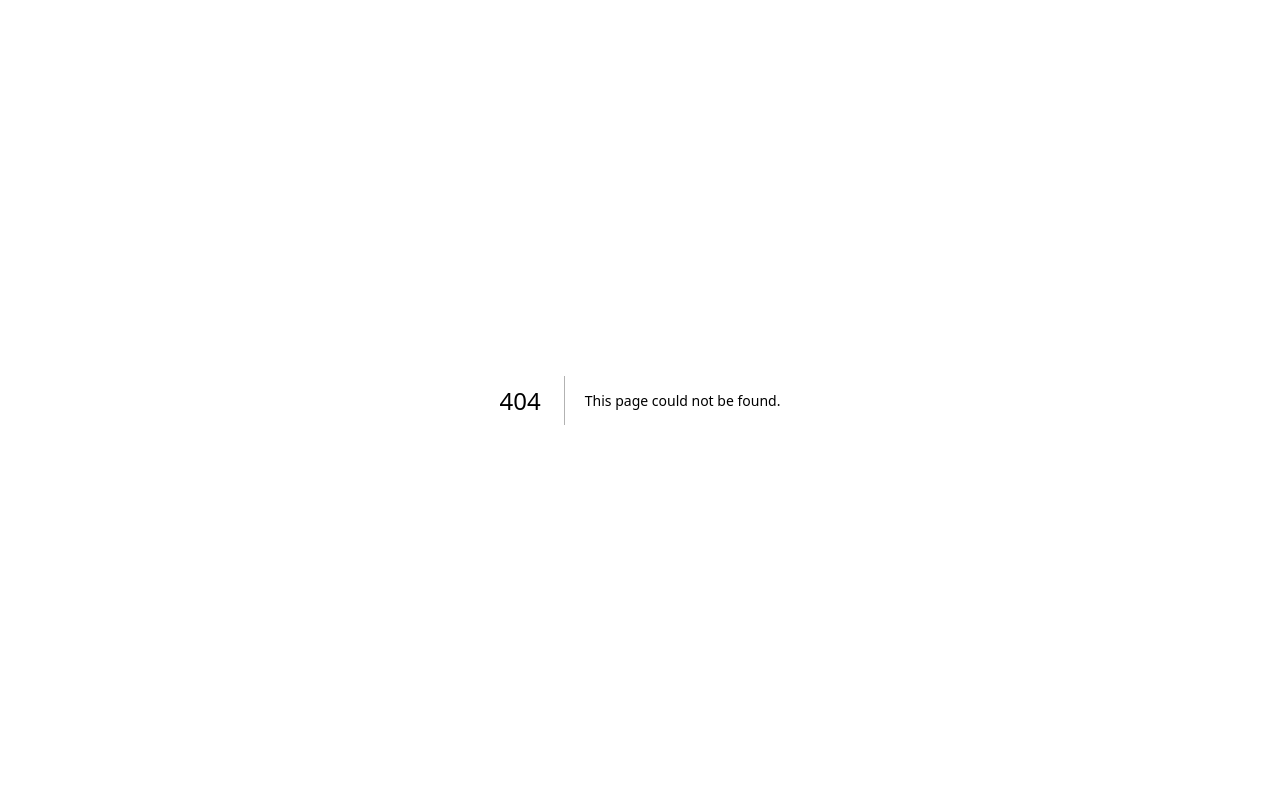
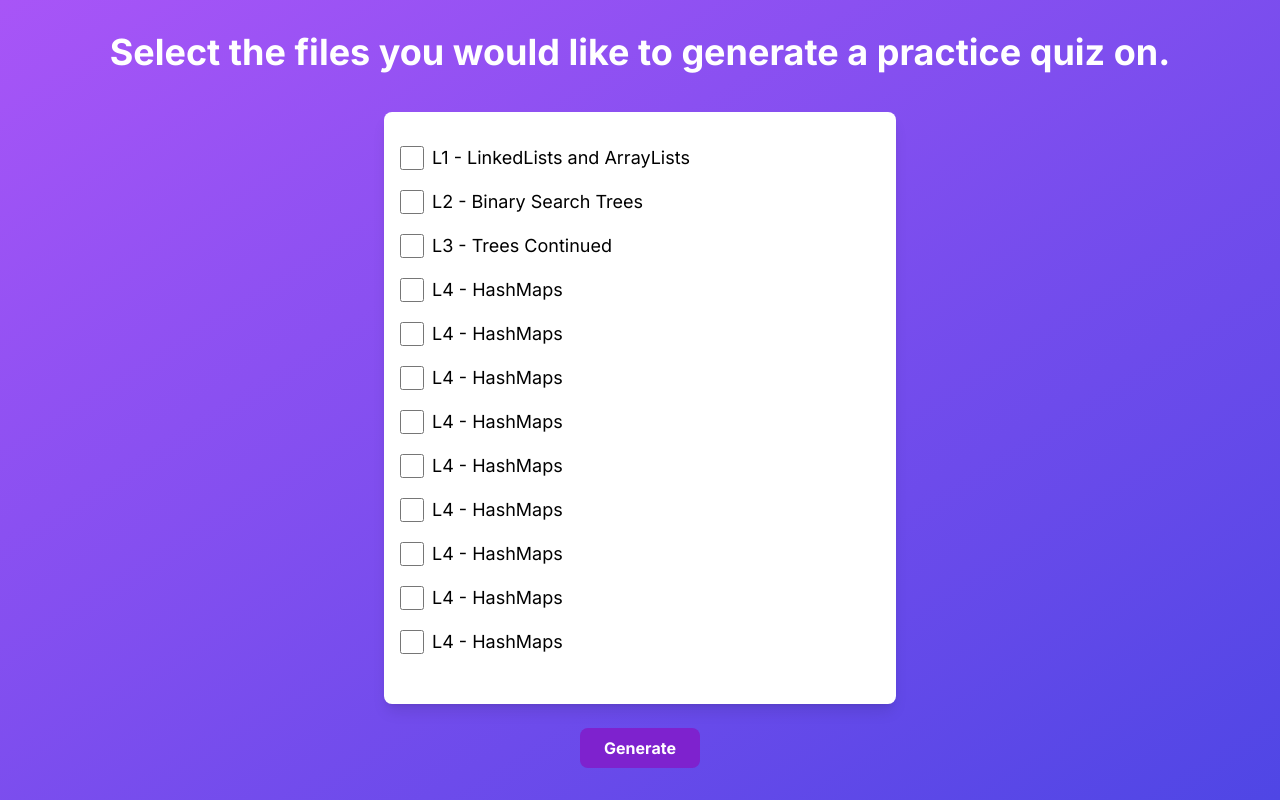
Before and after one commit to EashanSinha1/OttoTAFrontend, a Next.js app in the folder otto-ta-frontend/: page /practiceselect in a window 1280 px wide. Before the commit this address had no page. Built offline with nearby package versions, Linux system fonts and the light colour scheme.

Commit message:
mc additions

```diff
--- /dev/null
+++ b/otto-ta-frontend/app/(practice)/practiceplay/page.tsx
@@ -0,0 +1,48 @@
+"use client";
+import { FC, useState } from "react";
+import { useRouter } from "next/navigation";
+
+const MultipleChoiceQuestionPage: FC = () => {
+  const router = useRouter();
+  const [showHint, setShowHint] = useState(false);
+  const questionInfo = {
+    question: "What is the capital of France?",
+    choices: ["Paris", "Rome", "Berlin", "Madrid"],
+    hint: "It is also known as the City of Lights.",
+  };
+
+  return (
+    <main className="flex min-h-screen flex-col items-center justify-center p-6 bg-gradient-to-br from-purple-500 to-indigo-600">
+      <div className="flex flex-col items-center w-full max-w-lg px-4 py-8 bg-white shadow-lg rounded-lg">
+        <h1 className="text-2xl font-bold mb-6 text-center text-purple-300">
+          {questionInfo.question}
+        </h1>
+        <div className="flex flex-col w-full">
+          {questionInfo.choices.map((choice, index) => (
+            <button key={index} className="mb-4 px-4 py-2 bg-purple-200 rounded-md text-purple-700 font-semibold hover:bg-purple-300">
+              {choice}
+            </button>
+          ))}
+        </div>
+        <button
+          className="mt-6 px-4 py-2 bg-green-200 rounded-md text-green-700 font-semibold hover:bg-green-300"
+          onClick={() => setShowHint(!showHint)}
+        >
+          {showHint ? "Hide" : "Show"} Hint
+        </button>
+        {showHint ? (
+          <div className="mt-4 px-4 py-2 bg-yellow-100 rounded-md text-yellow-700">
+            {questionInfo.hint}
+          </div>
+        ) : <div className="pb-10 pt-1"></div>}
+         <div className="flex justify-between w-full mt-6">
+        <button className="px-4 py-2 bg-blue-200 rounded-md text-blue-700 font-semibold hover:bg-blue-300">Previous</button>
+        <button className="px-4 py-2 bg-blue-200 rounded-md text-blue-700 font-semibold hover:bg-blue-300">Next</button>
+      </div>
+      </div>
+
+    </main>
+  );
+};
+
+export default MultipleChoiceQuestionPage;
--- /dev/null
+++ b/otto-ta-frontend/app/(practice)/practiceselect/page.tsx
@@ -0,0 +1,72 @@
+"use client";
+import { FC, useEffect, useState } from "react";
+import { useRouter } from "next/navigation";
+
+const FlashcardSelectPage: FC = () => {
+  const router = useRouter();
+  const [files, setFiles] = useState([
+    "L1 - LinkedLists and ArrayLists",
+    "L2 - Binary Search Trees",
+    "L3 - Trees Continued",
+    "L4 - HashMaps",
+    "L4 - HashMaps",
+    "L4 - HashMaps",
+    "L4 - HashMaps",
+    "L4 - HashMaps",
+    "L4 - HashMaps",
+    "L4 - HashMaps",
+    "L4 - HashMaps",
+    "L4 - HashMaps",
+
+    // ... other files
+  ]);
+  const [checkedFiles, setCheckedFiles] = useState<string[]>([]);
+
+  const handleFileCheck = (file: string, isChecked: boolean) => {
+    setCheckedFiles((prevFiles) => isChecked ? [...prevFiles, file] : prevFiles.filter((f) => f !== file));
+  };
+
+  const handleGenerateReview = async () => {
+    const filesString = checkedFiles.join(',');
+    // const response = await fetch(`http://address.tech/get_questions/${filesString}`);
+    // const data = await response.json();
+    // if(response.status === 200) {
+    //   // Assuming you want to navigate to a new page and pass along the fetched data
+    //   router.push("/flashcardplay");
+    // }
+    router.push("/practiceplay");
+    // handle other response statuses if needed
+  };
+
+  return (
+    <main className="flex min-h-screen flex-col items-center justify-center p-6 bg-gradient-to-br from-purple-500 to-indigo-600">
+      <h1 className="text-4xl text-white font-bold mb-10">
+        Select the files you would like to generate a practice quiz on.
+      </h1>
+      <div className="flex flex-col items-center w-full max-w-lg px-4 py-8 bg-white shadow-lg rounded-lg">
+        {files.map((file, index) => (
+          <div key={index} className="flex items-center w-full mb-4">
+            <input
+              type="checkbox"
+              id={`file-${index}`}
+              name={`file-${index}`}
+              onChange={(e) => handleFileCheck(file, e.target.checked)}
+              className="w-6 h-6 mr-2"
+            />
+            <label htmlFor={`file-${index}`} className="flex-1 text-lg cursor-pointer text-black">
+              {file}
+            </label>
+          </div>
+        ))}
+      </div>
+      <button
+        className="mt-6 bg-purple-700 hover:bg-purple-800 text-white font-bold py-2 px-6 rounded-lg transition-transform duration-200 hover:scale-105"
+        onClick={handleGenerateReview}
+      >
+        Generate
+      </button>
+    </main>
+  );
+};
+
+export default FlashcardSelectPage;
--- a/otto-ta-frontend/app/dashboard/page.tsx
+++ b/otto-ta-frontend/app/dashboard/page.tsx
@@ -52,9 +52,9 @@ const DashboardPage: FC = () => {
       <h1 className="text-6xl pt-10">Which course did you want help on</h1>
       <h1
         className="text-2xl pt-10"
-        // eslint-disable-next-line react/no-unescaped-entities
-      >
-        Don't worry, you can revisit the other courses later!
+              // eslint-disable-next-line react/no-unescaped-entities
+>
+        Do not worry, you can revisit the other courses later!
       </h1>
 
       <div className="grid grid-cols-3 gap-x-10 gap-y-5">
```
